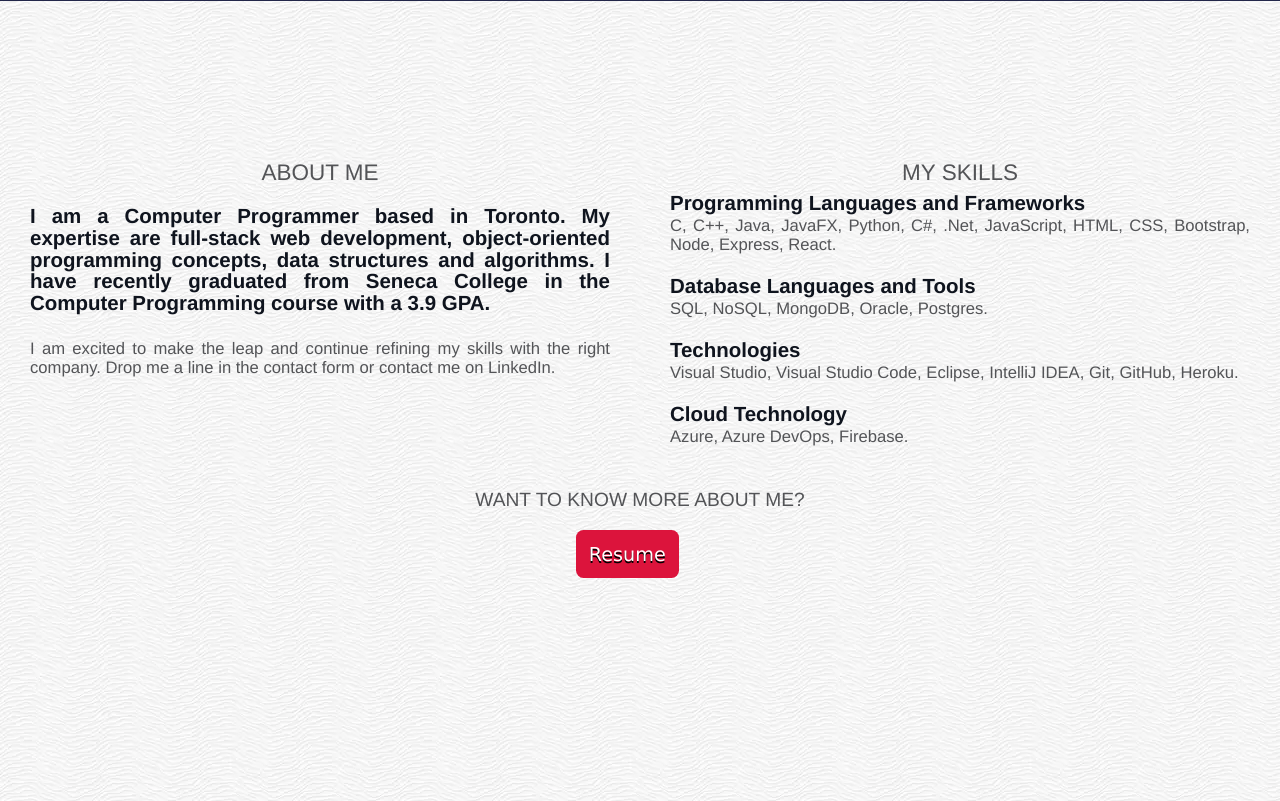
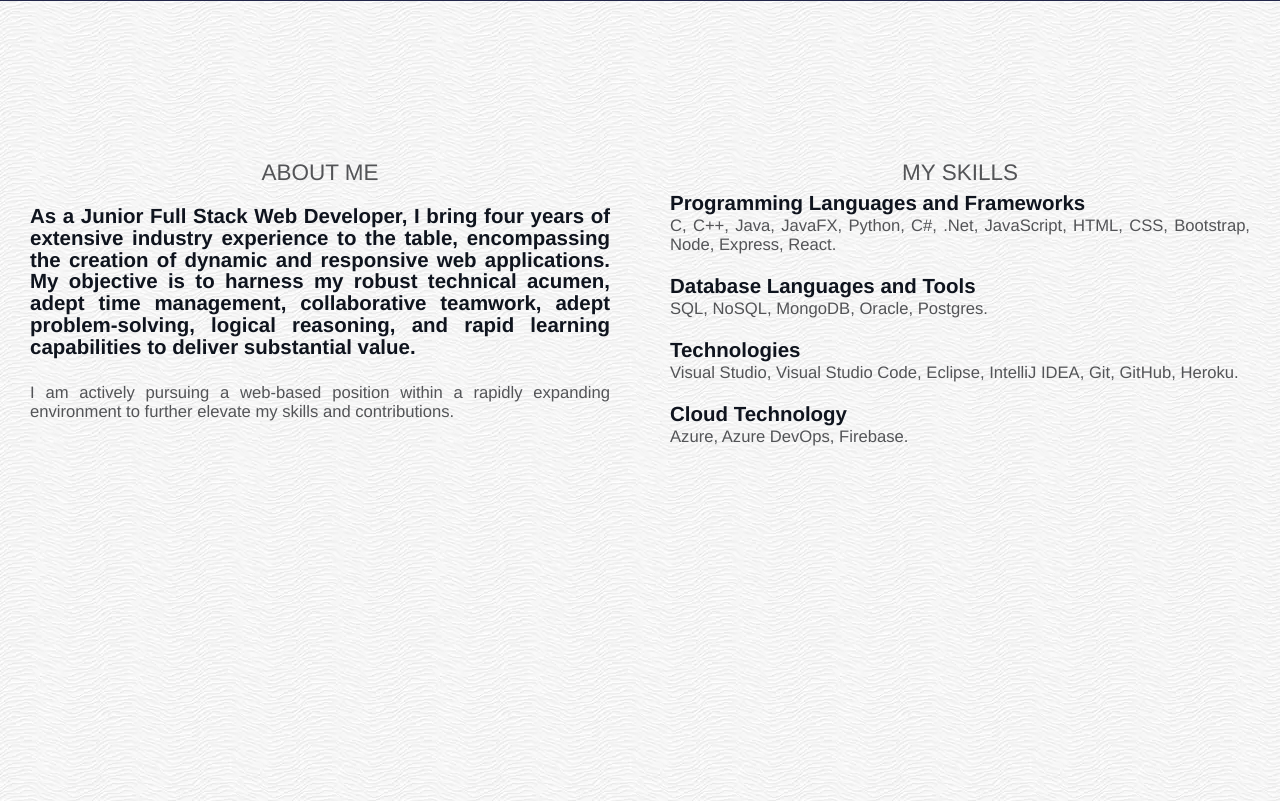
Before and after one commit to Smit681/Smit681.github.io, a plain HTML site: page index.html in a window 1280 px wide. Shown: the part 1784-2585 px from the top of the page. Drawn offline with nearby package versions, Linux system fonts and the light colour scheme; a web font is replaced by a local one.

Commit message:
Update index.html

```diff
--- a/index.html
+++ b/index.html
@@ -108,21 +108,14 @@
     </div>
 
 
-    <ul class="bottom-right">
-      <a href="https://www.linkedin.com/in/smit-shah-4767431a7/" target="_blank">
-        <li class="slide-down scale12">LinkedIn</li>
-      </a>
-      <a href="https://github.com/Smit681" target="_blank">
-        <li class="slide-down scale12">&nbsp&nbspGitHub</li>
-      </a>
-    </ul>
+
 
 
 
 
     <div id="home">
       <div class="imgPart">
-
+          <img src="/assets/profile.jpg" alt="Profile Picture">
       </div>
       <div class="textPart">
         <div class="textName drop">SMIT SHAH</div>
@@ -180,14 +173,11 @@
         <div class="leftabout">
 
           <div class="aboutTitle drop">ABOUT ME</div>
-          <h1 class="mainaboutme drop">I am a Computer Programmer based in Toronto. My expertise are full-stack web
-            development, object-oriented programming concepts, data structures and algorithms. I have recently graduated
-            from Seneca College in the Computer Programming course with a 3.9 GPA.
+          <h1 class="mainaboutme drop">As a Junior Full Stack Web Developer, I bring four years of extensive industry experience to the table, encompassing the creation of dynamic and responsive web applications. My objective is to harness my robust technical acumen, adept time management, collaborative teamwork, adept problem-solving, logical reasoning, and rapid learning capabilities to deliver substantial value.
           </h1>
 
           <h1 class="subaboutme drop">
-            I am excited to make the leap and continue refining my skills with the right company. Drop me a line in the
-            contact form or contact me on LinkedIn.
+            I am actively pursuing a web-based position within a rapidly expanding environment to further elevate my skills and contributions.
           </h1>
         </div>
         <div class="rightabout">
@@ -204,8 +194,6 @@
         </div>
 
       </div>
-      <h3>Want to know more about me?</h3>
-      <a class="resume" href="">Resume</a>
 
     </div>
     <script src="./index.js"></script>
```
